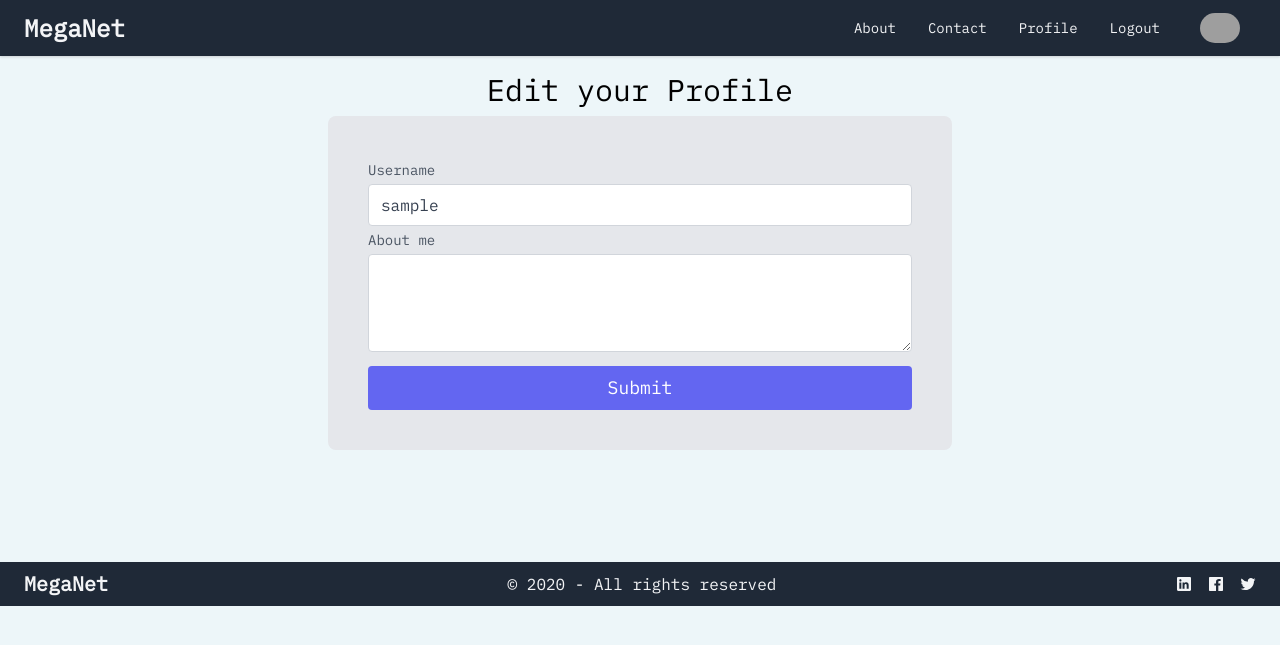
After one commit to Boadzie/megaNet, a Flask app: page /edit_profile in a window 1280 px wide. The commit adds this page. Shown: the top 645 px of the page. Run offline with Flask 2, Linux system fonts and the light colour scheme; the visitor is signed in with stand-in values (Sample User, id 1); data comes from the database, SQL or seed files in the repository; both versions use the stored data as it was after the commit; grey boxes are pictures that could not be loaded.

Commit message:
add user profile

```diff
--- a/app/forms.py
+++ b/app/forms.py
@@ -1,6 +1,6 @@
 from flask_wtf import FlaskForm
-from wtforms import StringField, PasswordField, BooleanField, SubmitField
-from wtforms.validators import ValidationError, DataRequired, Email, EqualTo
+from wtforms import StringField, PasswordField, BooleanField, SubmitField, TextAreaField
+from wtforms.validators import ValidationError, DataRequired, Email, EqualTo, Length
 from app.models import User
 
 class LoginForm(FlaskForm):
@@ -27,3 +27,9 @@ class RegistrationForm(FlaskForm):
         user = User.query.filter_by(email=email.data).first()
         if user is not None:
             raise ValidationError('Please use a different email address.')
+
+
+class EditProfileForm(FlaskForm):
+    username = StringField('Username', validators=[DataRequired()])
+    about_me = TextAreaField('About me', validators=[Length(min=0, max=140)])
+    submit = SubmitField('Submit')
--- a/app/models.py
+++ b/app/models.py
@@ -1,4 +1,5 @@
 from datetime import datetime
+from hashlib import md5
 from werkzeug.security import generate_password_hash, check_password_hash
 from flask_login import UserMixin
 from app import db, login
@@ -9,6 +10,8 @@ class User(UserMixin, db.Model):
     email = db.Column(db.String(120), index=True, unique=True)
     password_hash = db.Column(db.String(128))
     posts = db.relationship("Post", backref="author", lazy="dynamic")
+    about_me = db.Column(db.String(140))
+    last_seen = db.Column(db.DateTime, default=datetime.utcnow)
 
     def __repr__(self):
         return f'<User {self.username}>'
@@ -18,6 +21,11 @@ class User(UserMixin, db.Model):
 
     def check_password(self, password):
         return check_password_hash(self.password_hash, password)
+
+    def avatar(self, size):
+        digest = md5(self.email.lower().encode('utf-8')).hexdigest()
+        return f'https://www.gravatar.com/avatar/{digest}?d=identicon&s={size}'
+
 
 @login.user_loader
 def load_user(id):
--- a/app/routes.py
+++ b/app/routes.py
@@ -1,8 +1,9 @@
+from datetime import datetime
 from flask import request, render_template, flash, redirect, url_for
 from werkzeug.urls import url_parse
 from flask_login import login_user, current_user, logout_user, login_required
 from app import app, db
-from app.forms import LoginForm, RegistrationForm
+from app.forms import LoginForm, RegistrationForm, EditProfileForm
 from app.models import User
 
 
@@ -11,9 +12,15 @@ posts = [
      {'author': {"username": "Sam"}, "body": "second post"}
 
 ]
+
+@app.before_request
+def before_request():
+    if current_user.is_authenticated:
+        current_user.last_seen = datetime.utcnow()
+        db.session.commit()
+
 @app.route('/')
 @app.route("/index")
-@login_required
 def index():
     return render_template("index.html", title="Home", posts=posts)
 
@@ -52,3 +59,30 @@ def register():
         flash('Congratulations, you are now a registered user!')
         return redirect(url_for('login'))
     return render_template('register.html', title='Register', form=form)
+
+@app.route("/user/<username>")
+@login_required
+def user(username):
+    user = User.query.filter_by(username=username).first_or_404()
+    posts = [
+        {"author": user, "body": "Test post 1"},
+        {"author": user, "body": "Test post 2"}
+    ]
+    return render_template("user.html", title="Profile", user=user, posts=posts)
+
+
+@app.route('/edit_profile', methods=['GET', 'POST'])
+@login_required
+def edit_profile():
+    form = EditProfileForm()
+    if form.validate_on_submit():
+        current_user.username = form.username.data
+        current_user.about_me = form.about_me.data
+        db.session.commit()
+        flash('Your changes have been saved.')
+        return redirect(url_for('edit_profile'))
+    elif request.method == 'GET':
+        form.username.data = current_user.username
+        form.about_me.data = current_user.about_me
+    return render_template('edit_profile.html', title='Edit Profile',
+                           form=form)
--- a/app/templates/base.html
+++ b/app/templates/base.html
@@ -22,20 +22,84 @@
     </style>
   </head>
   <body>
-    <div class="flex justify-between px-3 py-3 mb-4 text-white bg-gray-800">
+    <nav class="bg-gray-800 shadow dark:bg-gray-800">
+      <div
+        class="container px-6 py-3 mx-auto md:flex md:justify-between md:items-center"
+      >
+        <div class="flex items-center justify-between">
+          <div>
             <a
-        href="#"
-        class="text-xl font-bold text-gray-100 dark:text-white hover:text-gray-200 dark:hover:text-gray-100"
+              class="text-xl font-bold text-gray-100 dark:text-white md:text-2xl hover:text-indigo-500 dark:hover:text-gray-300"
+              href="/"
               >MegaNet</a
             >
-      <a class="mx-2" href="/">Home</a>
+          </div>
+
+          <!-- Mobile menu button -->
+          <div class="flex md:hidden">
+            <button
+              type="button"
+              class="text-gray-500 dark:text-gray-200 hover:text-gray-600 dark:hover:text-gray-400 focus:outline-none focus:text-gray-600 dark:focus:text-gray-400"
+              aria-label="toggle menu"
+            >
+              <svg viewBox="0 0 24 24" class="w-6 h-6 fill-current">
+                <path
+                  fill-rule="evenodd"
+                  d="M4 5h16a1 1 0 0 1 0 2H4a1 1 0 1 1 0-2zm0 6h16a1 1 0 0 1 0 2H4a1 1 0 0 1 0-2zm0 6h16a1 1 0 0 1 0 2H4a1 1 0 0 1 0-2z"
+                ></path>
+              </svg>
+            </button>
+          </div>
+        </div>
+
+        <!-- Mobile Menu open: "block", Menu closed: "hidden" -->
+        <div class="items-center md:flex">
+          <div class="flex flex-col md:flex-row md:mx-6">
+            <a
+              class="my-1 text-sm font-medium text-gray-100 dark:text-gray-200 hover:text-indigo-500 dark:hover:text-indigo-400 md:mx-4 md:my-0"
+              href=""
+              >About</a
+            >
+            <a
+              class="my-1 text-sm font-medium text-gray-100 dark:text-gray-200 hover:text-indigo-500 dark:hover:text-indigo-400 md:mx-4 md:my-0"
+              href=""
+              >Contact</a
+            >
             {% if current_user.is_anonymous %}
-      <a href="{{url_for('login')}}">Login</a>
+            <a
+              class="my-1 text-sm font-medium text-gray-100 dark:text-gray-200 hover:text-indigo-500 dark:hover:text-indigo-400 md:mx-4 md:my-0"
+              href="{{url_for('login')}}"
+              >Login</a
+            >
+
             {% else %}
-      <a class="mx-2" href="{{url_for('logout')}}">Logout</a>
-      <span class="text-white">Hi {{ current_user.username}}!</span>
+            <a
+              class="my-1 text-sm font-medium text-gray-100 dark:text-gray-200 hover:text-indigo-500 dark:hover:text-indigo-400 md:mx-4 md:my-0"
+              href="{{ url_for('user', username=current_user.username) }}"
+              >Profile</a
+            >
+            <a
+              class="my-1 text-sm font-medium text-gray-100 dark:text-gray-200 hover:text-indigo-500 dark:hover:text-indigo-400 md:mx-4 md:my-0"
+              href="{{url_for('logout')}}"
+              >Logout</a
+            >
+            {% endif %}
+
+          </div>
+
+          <div class="flex items-center justify-center md:block">
+            {% if current_user.avatar %}
+            <a
+              class="relative text-gray-100 dark:text-gray-200 hover:text-gray-600 dark:hover:text-gray-300"
+              href="#"
+            >
+            <img class="object-cover object-center w-10 mr-4 rounded-full" src="{{ current_user.avatar(120)}}" />
+            </a>
             {% endif %}
           </div>
+        </div>
+      </div>
+    </nav>
 
     <div class="container px-4 py-4 mx-auto">
       {% with messages = get_flashed_messages() %} {% if messages %} {% for
--- /dev/null
+++ b/app/templates/edit_profile.html
@@ -0,0 +1,23 @@
+{% extends "base.html" %}
+
+{% block content %}
+    <h1 class="mb-2 text-3xl text-center">Edit your Profile</h1>
+    <form class="w-3/6 px-10 py-10 ml-auto mr-auto bg-gray-200 rounded-lg" action="" method="post">
+        {{ form.hidden_tag() }}
+        <p>
+            {{ form.username.label(class="text-sm leading-7 text-gray-600") }}<br>
+            {{ form.username(class="w-full px-3 py-1 text-base leading-8 text-gray-700 transition-colors duration-200 ease-in-out bg-white border border-gray-300 rounded outline-none focus:border-indigo-500 focus:ring-2 focus:ring-indigo-200") }}<br>
+            {% for error in form.username.errors %}
+            <span class="text-red-600 text-muted">[{{ error }}]</span>
+            {% endfor %}
+        </p>
+        <p>
+            {{ form.about_me.label(class="mt-4 text-sm leading-7 text-gray-600") }}<br>
+            {{ form.about_me(class="w-full px-3 py-4 text-base leading-8 text-gray-700 transition-colors duration-200 ease-in-out bg-white border border-gray-300 rounded outline-none focus:border-indigo-500 focus:ring-2 focus:ring-indigo-200") }}<br>
+            {% for error in form.about_me.errors %}
+            <span class="text-red-600 text-muted">[{{ error }}]</span>
+            {% endfor %}
+        </p>
+        <p>{{ form.submit(class="w-full px-4 py-2 mt-2 text-lg text-white bg-indigo-500 border-0 rounded focus:outline-none hover:bg-indigo-600") }}</p>
+    </form>
+{% endblock %}
```
Also changed, not shown: app/templates/_post.html (added, +14 -0 lines), app/templates/user.html (added, +21 -0 lines), migrations/versions/bffcd1ecacca_new_fields_in_user_model.py (added, +30 -0 lines), mega.db. Lines whose indentation alone changed are shown as unchanged.
